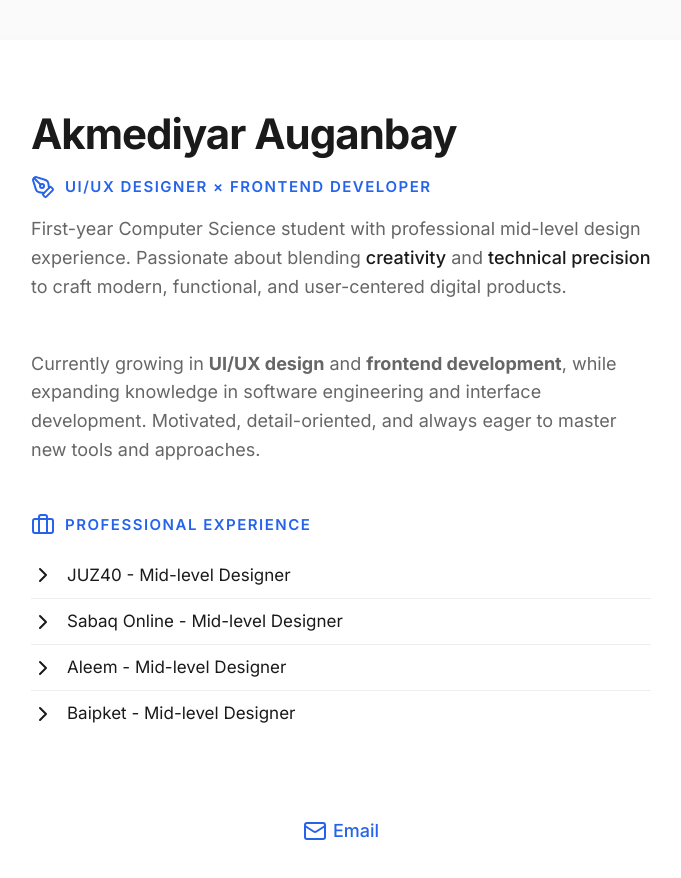
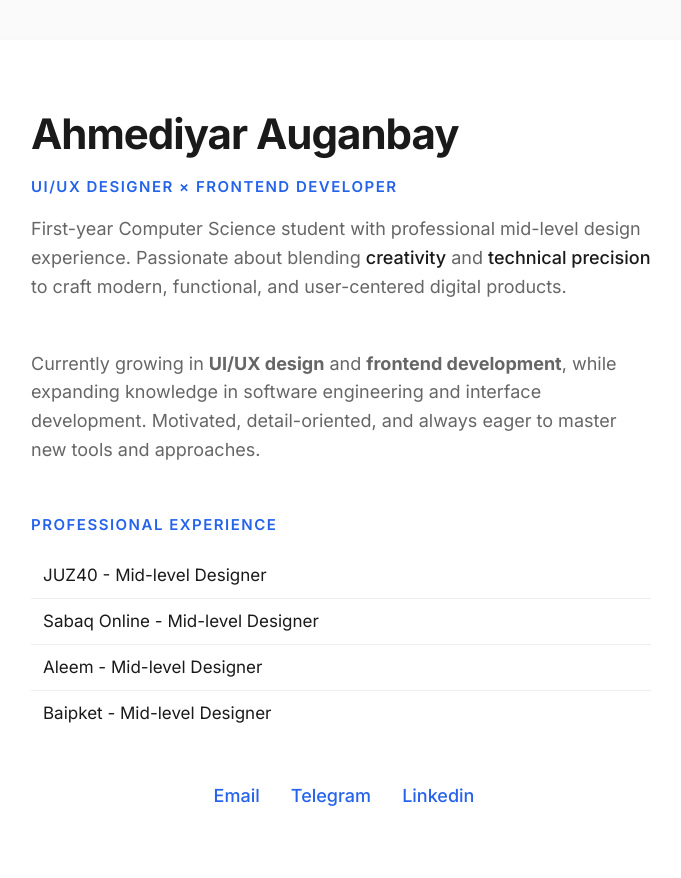
Before and after one commit to aaahmedkino/lab.work, a plain HTML site: page index.html in a window 1280 px wide. Shown: the whole page, without its empty margins (299-980 px from the left). Drawn offline with nearby package versions, Linux system fonts and the light colour scheme.

Commit message:
Correct name spelling and adjust footer styles

```diff
--- a/index.html
+++ b/index.html
@@ -3,11 +3,10 @@
 <head>
   <meta charset="UTF-8" />
   <meta name="viewport" content="width=device-width, initial-scale=1.0"/>
-  <title>Amediyar Auganbay — Designer & Developer</title>
+  <title>Ahmediyar Auganbay — Designer & Developer</title>
   <link rel="preconnect" href="https://fonts.googleapis.com">
   <link rel="preconnect" href="https://fonts.gstatic.com" crossorigin>
   <link href="https://fonts.googleapis.com/css2?family=Inter:wght@400;500;600;700&display=swap" rel="stylesheet">
-  <script src="https://unpkg.com/lucide@latest/dist/umd/lucide.js"></script>
   <style>
     :root {
       --bg: #fafafa;
@@ -46,7 +45,7 @@
       margin-bottom: 16px;
       display: flex;
       align-items: center;
-      gap: 10px;
+      gap: 0px;
     }
     p {
       font-size: 18px;
@@ -78,23 +77,23 @@
     }
     a:hover { text-decoration: underline; }
     footer {
-      margin-top: 80px;
+      margin-top: 40px;
       text-align: center;
-      font-size: 15px;
+      font-size: 105px;
       color: #777;
     }
-    footer a { margin: 0 12px; }
-    @media (max-width: 640px) {
+    footer a { margin: 0 10px; }
+    @media (max-width: 60px) {
       .container { padding: 40px 30px; }
       h1 { font-size: 36px; }
-      p { font-size: 17px; }
+      p { font-size: 30px; }
     }
   </style>
 </head>
 <body>
   <div class="container">
     <header>
-      <h1>Akmediyar Auganbay</h1>
+      <h1>Ahmediyar Auganbay</h1>
       <h2><i data-lucide="pen-tool"></i> UI/UX Designer × Frontend Developer</h2>
     </header>
 
@@ -128,6 +127,9 @@
     <footer>
       <p>
         <a href="mailto:aahmedkino@gmail.com"><i data-lucide="mail"></i> Email</a>
+        <a href="https://web.telegram.org/k/#@aahmedkino"><i data-lucide="Telegram"></i> Telegram</a>
+        <a href="www.linkedin.com/in/ahmediyar-auganbay-138064321"><i data-lucide="Linkedin"></i> Linkedin</a>
+
 
       </p>
     </footer>
```
